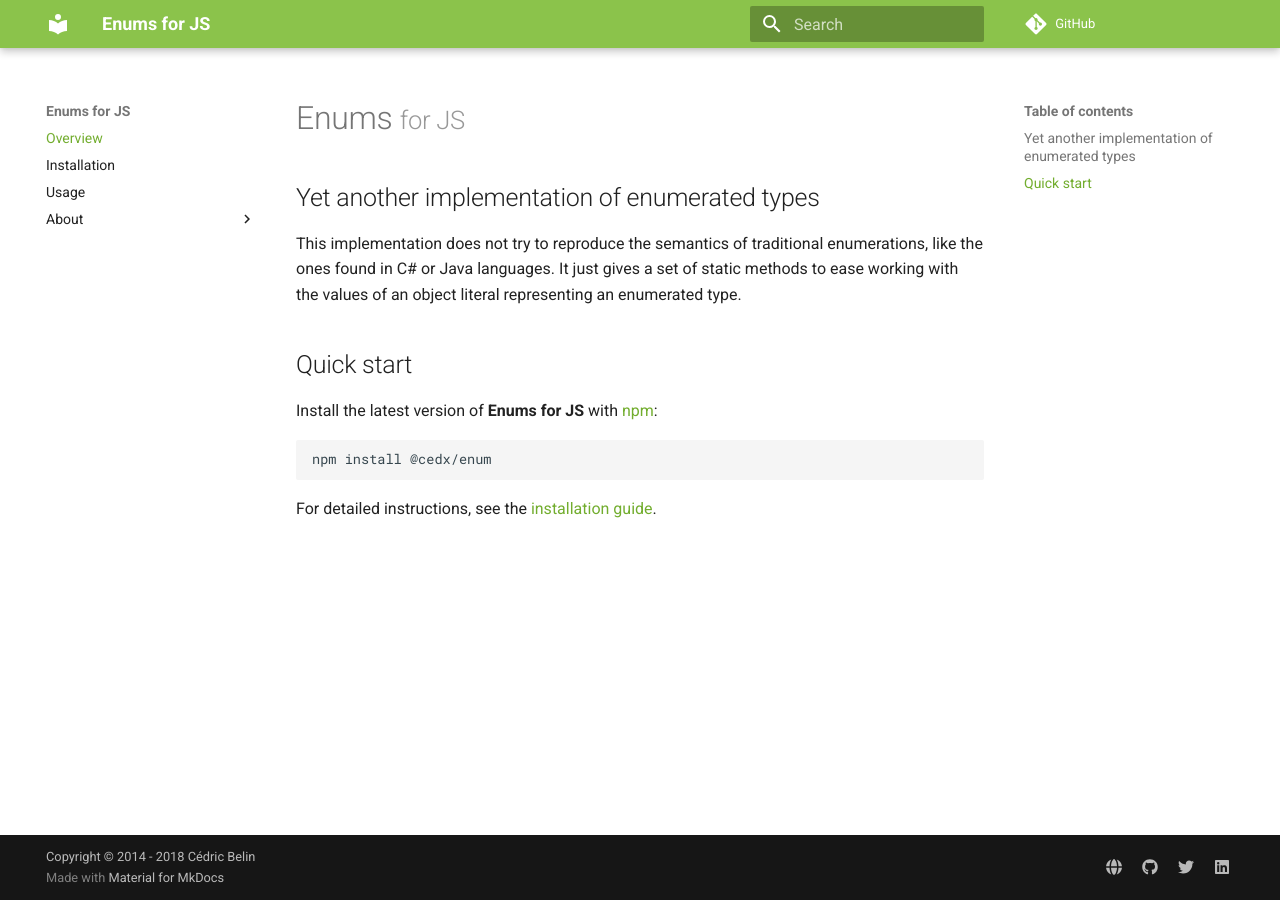
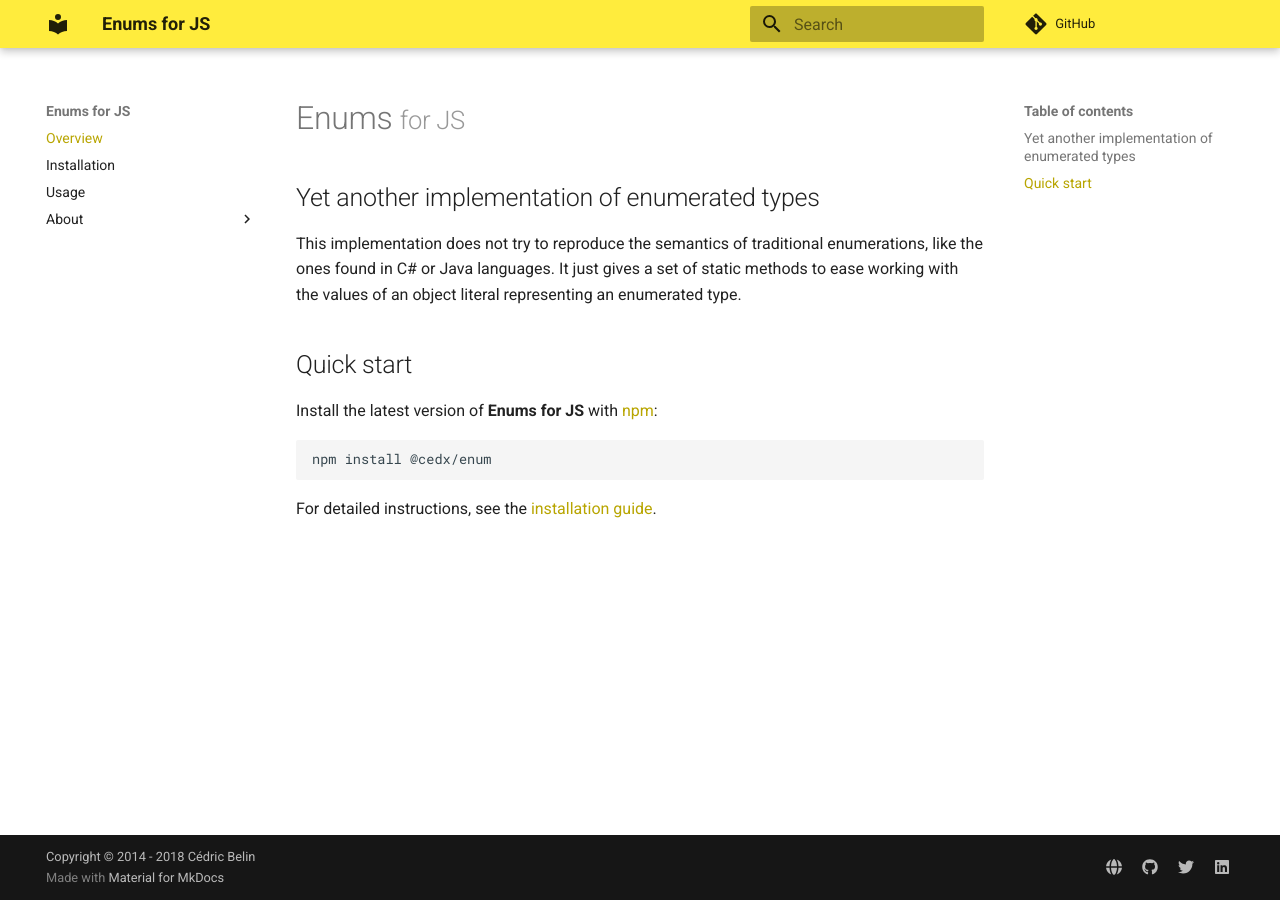
Before and after one commit to cedx/enum.js, an MkDocs documentation site: the page built from doc/index.md, in a window 1280 px wide. Built offline with MkDocs 1.6.1 and Material for MkDocs 9.7.7, drawn with Linux system fonts in a browser that asks for light colours; comment, search, counter and statistics services are not loaded; old or Windows-style settings are respelled for this version of MkDocs.

Commit message:
Changed the documentation palette

```diff
--- a/mkdocs.yml
+++ b/mkdocs.yml
@@ -39,4 +39,4 @@
 theme:
   name: material
   favicon: img/favicon.ico
-  palette: {primary: light green, accent: light green}
+  palette: {primary: yellow, accent: yellow}
```
